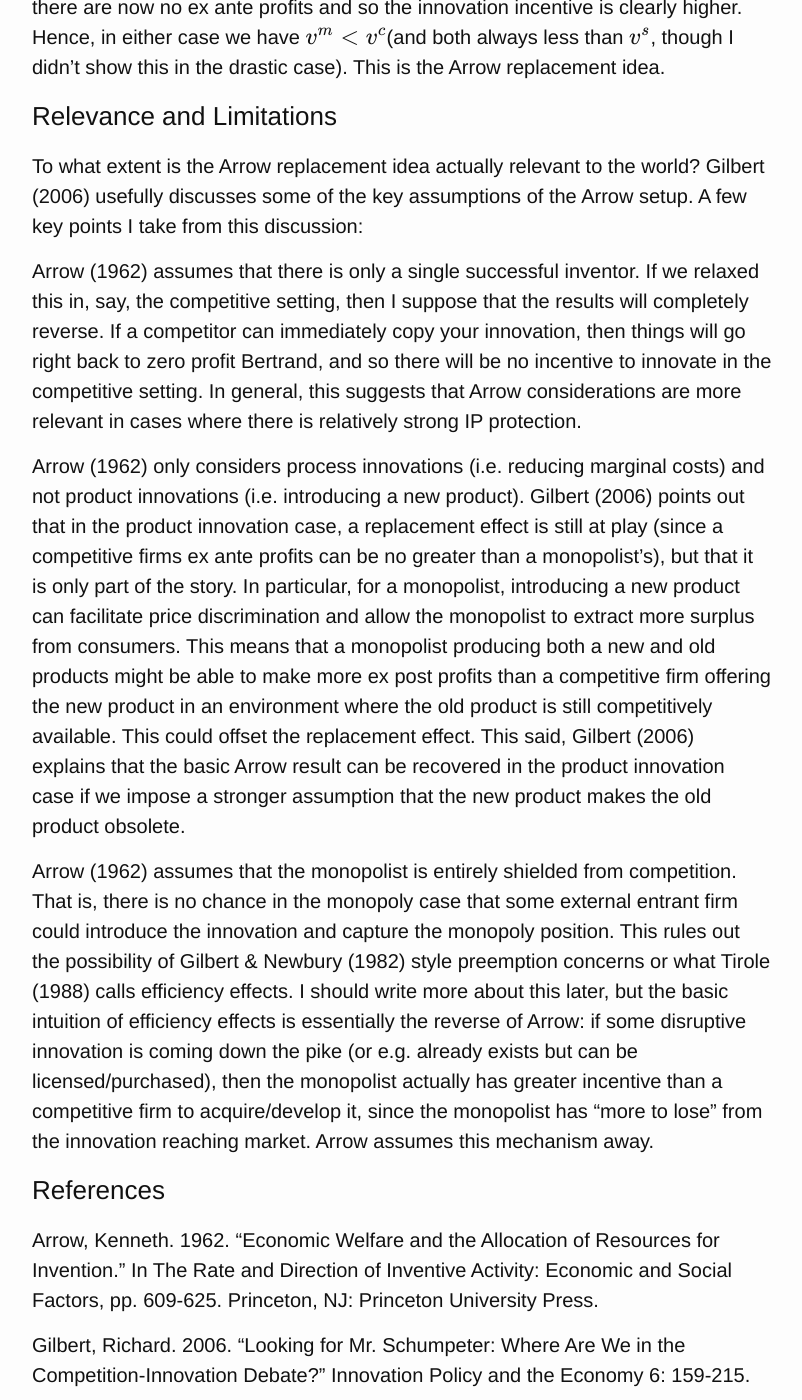
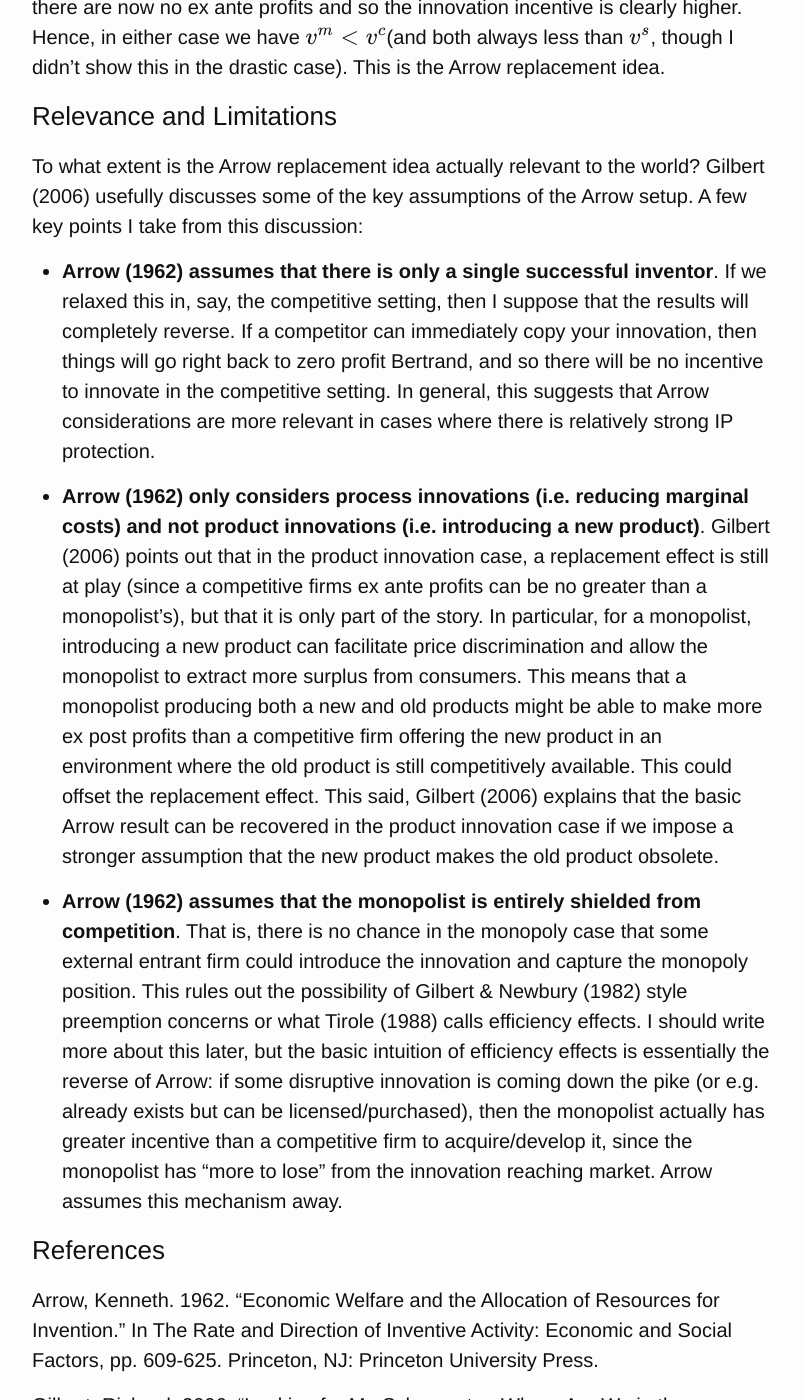
Before and after one commit to Fossj117/fossj117.github.io, a Jekyll site: the page built from _posts/2020-06-05-arrow-replacement.md, in a window 1280 px wide and 1400 px high, scrolled down 3004 px. Shown: the whole window, without its empty margins (238-1040 px from the left). Built offline with Jekyll 4.4.1, drawn with Linux system fonts in a browser that asks for light colours; formulas are drawn with MathJax 3; a script that is not in the unit is left out; comment, search, counter and statistics services are not loaded.

Commit message:
tweak formatting

```diff
--- a/_posts/2020-06-05-arrow-replacement.md
+++ b/_posts/2020-06-05-arrow-replacement.md
@@ -56,13 +56,11 @@ In other words, the ex post profits are the same as in the monopoly case; howeve
 
 To what extent is the Arrow replacement idea actually relevant to the world? Gilbert (2006) usefully discusses some of the key assumptions of the Arrow setup. A few key points I take from this discussion:
 
-Arrow (1962) assumes that there is only a single successful inventor. If we relaxed this in, say, the competitive setting, then I suppose that the results will completely reverse. If a competitor can immediately copy your innovation, then things will go right back to zero profit Bertrand, and so there will be no incentive to innovate in the competitive setting. In general, this suggests that Arrow considerations are more relevant in cases where there is relatively strong IP protection.
+* **Arrow (1962) assumes that there is only a single successful inventor**. If we relaxed this in, say, the competitive setting, then I suppose that the results will completely reverse. If a competitor can immediately copy your innovation, then things will go right back to zero profit Bertrand, and so there will be no incentive to innovate in the competitive setting. In general, this suggests that Arrow considerations are more relevant in cases where there is relatively strong IP protection.
 
+* **Arrow (1962) only considers process innovations (i.e. reducing marginal costs) and not product innovations (i.e. introducing a new product)**. Gilbert (2006) points out that in the product innovation case, a replacement effect is still at play (since a competitive firms ex ante profits can be no greater than a monopolist’s), but that it is only part of the story. In particular, for a monopolist, introducing a new product can facilitate price discrimination and allow the monopolist to extract more surplus from consumers. This means that a monopolist producing both a new and old products might be able to make more ex post profits than a competitive firm offering the new product in an environment where the old product is still competitively available. This could offset the replacement effect. This said, Gilbert (2006) explains that the basic Arrow result can be recovered in the product innovation case if we impose a stronger assumption that the new product makes the old product obsolete.
 
-Arrow (1962) only considers process innovations (i.e. reducing marginal costs) and not product innovations (i.e. introducing a new product). Gilbert (2006) points out that in the product innovation case, a replacement effect is still at play (since a competitive firms ex ante profits can be no greater than a monopolist’s), but that it is only part of the story. In particular, for a monopolist, introducing a new product can facilitate price discrimination and allow the monopolist to extract more surplus from consumers. This means that a monopolist producing both a new and old products might be able to make more ex post profits than a competitive firm offering the new product in an environment where the old product is still competitively available. This could offset the replacement effect. This said, Gilbert (2006) explains that the basic Arrow result can be recovered in the product innovation case if we impose a stronger assumption that the new product makes the old product obsolete.
-
-
-Arrow (1962) assumes that the monopolist is entirely shielded from competition. That is, there is no chance in the monopoly case that some external entrant firm could introduce the innovation and capture the monopoly position. This rules out the possibility of Gilbert & Newbury (1982) style preemption concerns or what Tirole (1988) calls efficiency effects. I should write more about this later, but the basic intuition of efficiency effects is essentially the reverse of Arrow: if some disruptive innovation is coming down the pike (or e.g. already exists but can be licensed/purchased), then the monopolist actually has greater incentive than a competitive firm to acquire/develop it, since the monopolist has “more to lose” from the innovation reaching market. Arrow assumes this mechanism away.
+* **Arrow (1962) assumes that the monopolist is entirely shielded from competition**. That is, there is no chance in the monopoly case that some external entrant firm could introduce the innovation and capture the monopoly position. This rules out the possibility of Gilbert & Newbury (1982) style preemption concerns or what Tirole (1988) calls efficiency effects. I should write more about this later, but the basic intuition of efficiency effects is essentially the reverse of Arrow: if some disruptive innovation is coming down the pike (or e.g. already exists but can be licensed/purchased), then the monopolist actually has greater incentive than a competitive firm to acquire/develop it, since the monopolist has “more to lose” from the innovation reaching market. Arrow assumes this mechanism away.
 
 ### References
 
```
